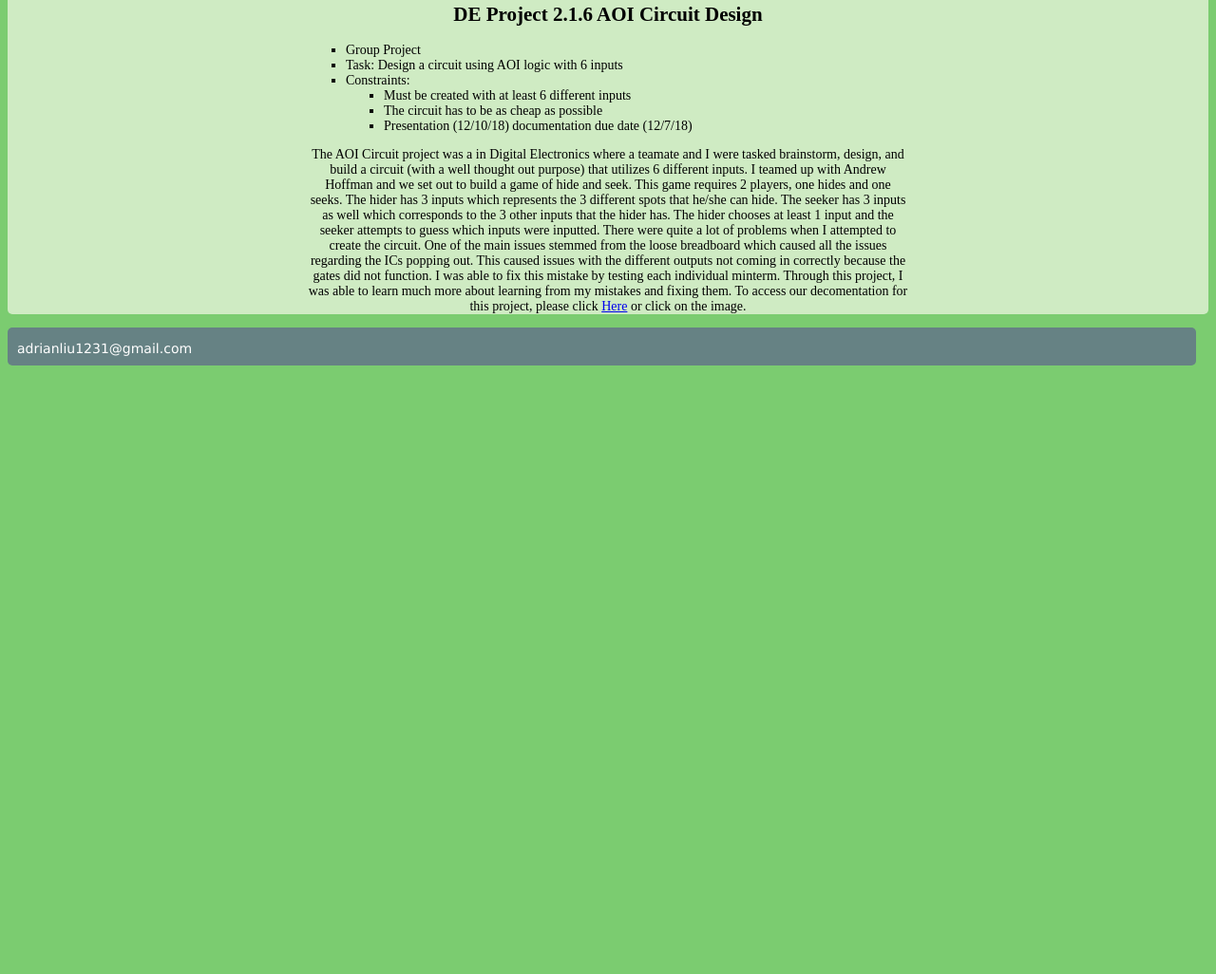
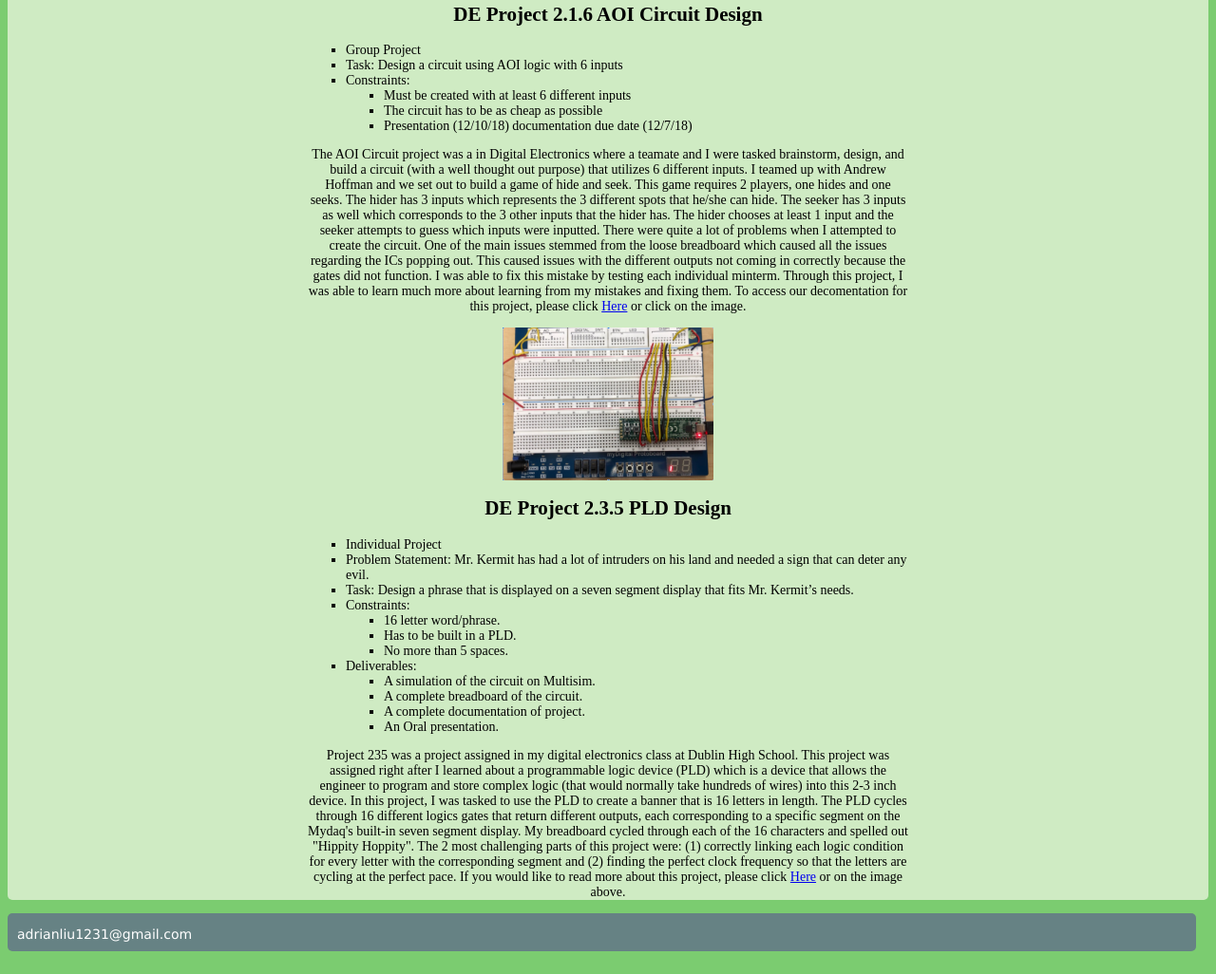
Before and after one commit to AdrianLiuZ/portfolio, a plain HTML site: page Liu.Projects.html in a window 1280 px wide. Shown: the part 3227-4253 px from the top of the page at 95% size. Before the commit the page ends 3636 px from the top, so only its background shows below. Drawn offline with Linux system fonts and the light colour scheme.

Commit message:
Update 2

```diff
--- a/Liu.Projects.html
+++ b/Liu.Projects.html
@@ -252,6 +252,71 @@
 				</p>
 			</p>
 			</div>
+
+			<div class = 'prodiv'>
+			<a href ="https://docs.google.com/document/d/1XmJop9W-onmUVTyLnrUhhU7rERbgIFvUhnAIBScIMi4/edit?usp=sharing" target="_blank"><img class = 'pcenter' src ="Images/p235circuit.PNG" /></a>
+			</div>
+			<div class ='prodiv'>
+				<h2 class = 'center'>DE Project 2.3.5 PLD Design</h2>
+				<p>
+				<ul>
+					<li>Individual Project</li>
+					<li>
+						Problem Statement: Mr. Kermit has had a lot of intruders on his land and needed a sign that can deter any evil.
+					</li>
+					<li>
+						Task: Design a phrase that is displayed on a seven segment display that fits Mr. Kermit’s needs.
+					</li>
+					<li>
+						    Constraints:
+						    <ul>
+						    	<li>
+						    		16 letter word/phrase.
+						    	</li>
+						    	<li>
+						    		Has to be built in a PLD.
+						    	</li>
+						    	<li>
+						    		No more than 5 spaces.
+						    	</li>
+						    </ul>
+					</li>
+						<li>
+						    Deliverables:
+						    <ul>
+						    	<li>
+						    		A simulation of the circuit on Multisim.
+						    	</li>
+						    	<li>
+						    		A complete breadboard of the circuit.
+						    	</li>
+						    	<li>
+						    		A complete documentation of project.
+						    	</li>
+						    	<li>
+						    		An Oral presentation.
+						    	</li>
+						    </ul>
+					</li>
+				</ul>
+				<p class = 'center'>
+						Project 235 was a project assigned in my digital electronics class at Dublin
+						High School. This project was assigned right after I learned about a programmable
+						logic device (PLD) which is a device that allows the engineer to program and store
+						complex logic (that would normally take hundreds of wires) into this 2-3 inch
+						device. In this project, I was tasked to use the PLD to create a banner that is
+						16 letters in length. The PLD cycles through 16 different logics gates that return
+						different outputs, each corresponding to a specific segment on the Mydaq's built-in
+						seven segment display. My breadboard cycled through each of the 16 characters and
+						spelled out "Hippity Hoppity". The 2 most challenging parts of this project were: (1) correctly
+						linking each logic condition for every letter with the corresponding segment and (2)
+						finding the perfect clock frequency so that the letters are cycling at the perfect pace.
+						If you would like to read more about this project, please click
+						<a href="https://docs.google.com/document/d/1XmJop9W-onmUVTyLnrUhhU7rERbgIFvUhnAIBScIMi4/edit?usp=sharing" target="_blank">Here</a> or
+						on the image above.
+				</p>
+			</p>
+			</div>
 	</div>
 
 	<div id="footer">
```
Also changed, not shown: Liu.AboutMe.html (+21 -14 lines), Liu.Resume.html (+3 -2 lines), Images/p235circuit.PNG (added).
